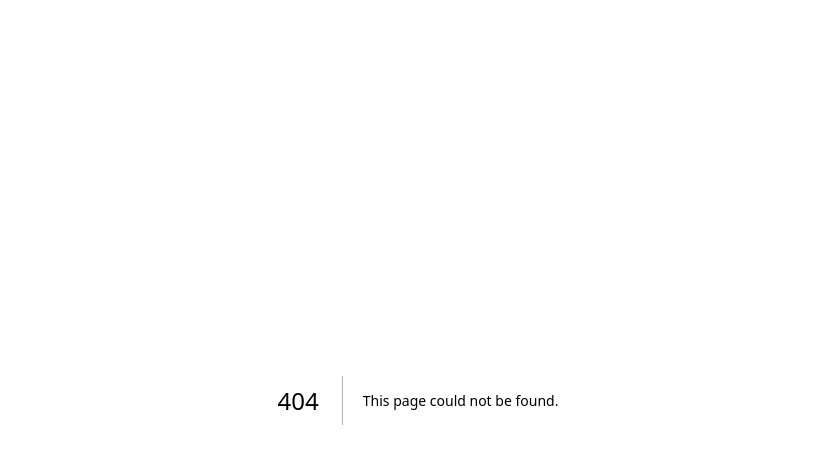
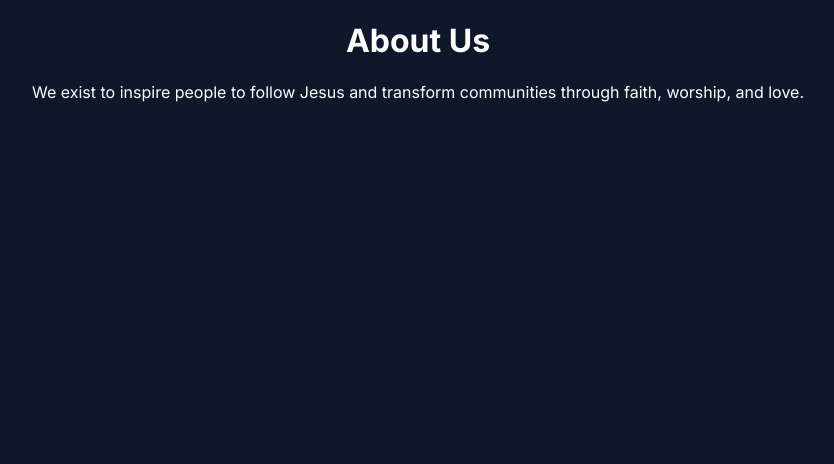
Before and after one commit to freeplanforyou/churchfaith, a Next.js app: page /about in a window 1280 px wide. Before the commit this address had no page. Shown: the top 464 px of the page, without its empty margins (222-1056 px from the left). Built offline with nearby package versions, Linux system fonts and the light colour scheme.

Commit message:
Create page.tsx

```diff
--- /dev/null
+++ b/app/about/page.tsx
@@ -0,0 +1,12 @@
+export default function AboutPage() {
+  return (
+    <main className="px-6 py-32 text-center">
+      <h1 className="mb-6 text-6xl font-bold">About Us</h1>
+
+      <p className="mx-auto max-w-4xl text-xl text-white/70">
+        We exist to inspire people to follow Jesus and transform communities
+        through faith, worship, and love.
+      </p>
+    </main>
+  )
+}
```
